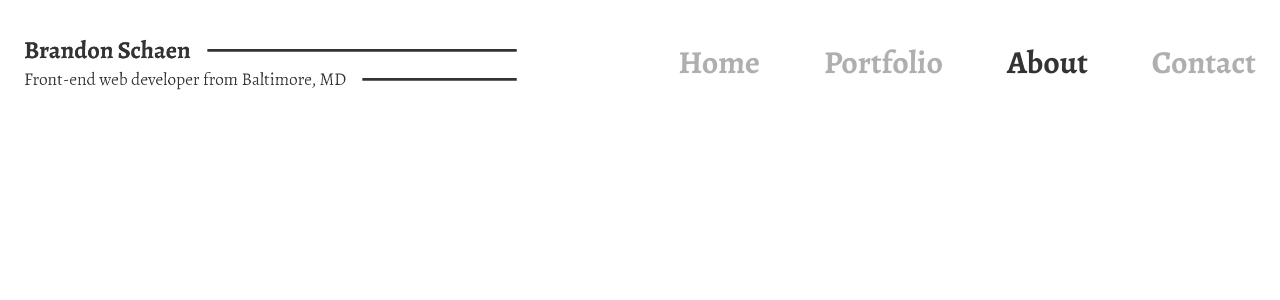
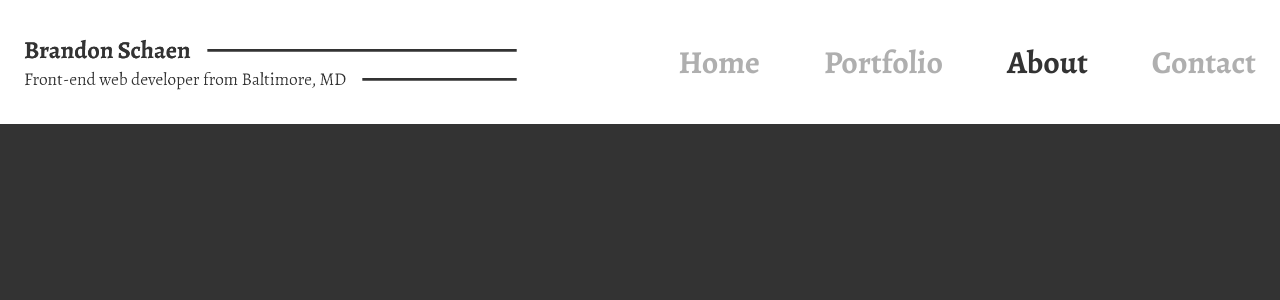
Before and after one commit to SonniSonni/Brandon-Portfolio, a React (Create React App) app: page /about in a window 1280 px wide. Shown: the top 300 px of the page. Built offline with nearby package versions, Linux system fonts and the light colour scheme.

Commit message:
Used portfolio-page as a guide for about-page and contact-page

```diff
--- a/src/Components/AboutPage/AboutPage.css
+++ b/src/Components/AboutPage/AboutPage.css
@@ -0,0 +1,4 @@
+.about-page{
+  background-color:#333333;
+  height:85.6vh;
+}
--- a/src/Components/ContactPage/ContactPage.css
+++ b/src/Components/ContactPage/ContactPage.css
@@ -0,0 +1,4 @@
+.contact-page{
+  background-color:#333333;
+  height:85.6vh;
+}
```
